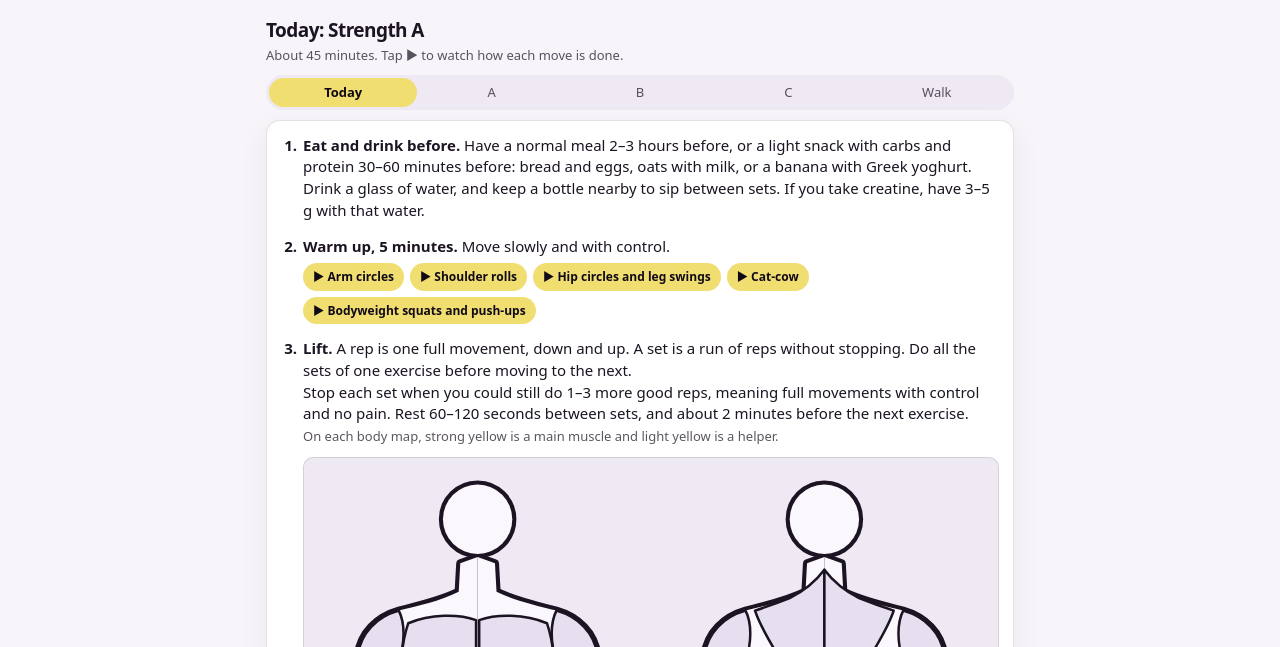
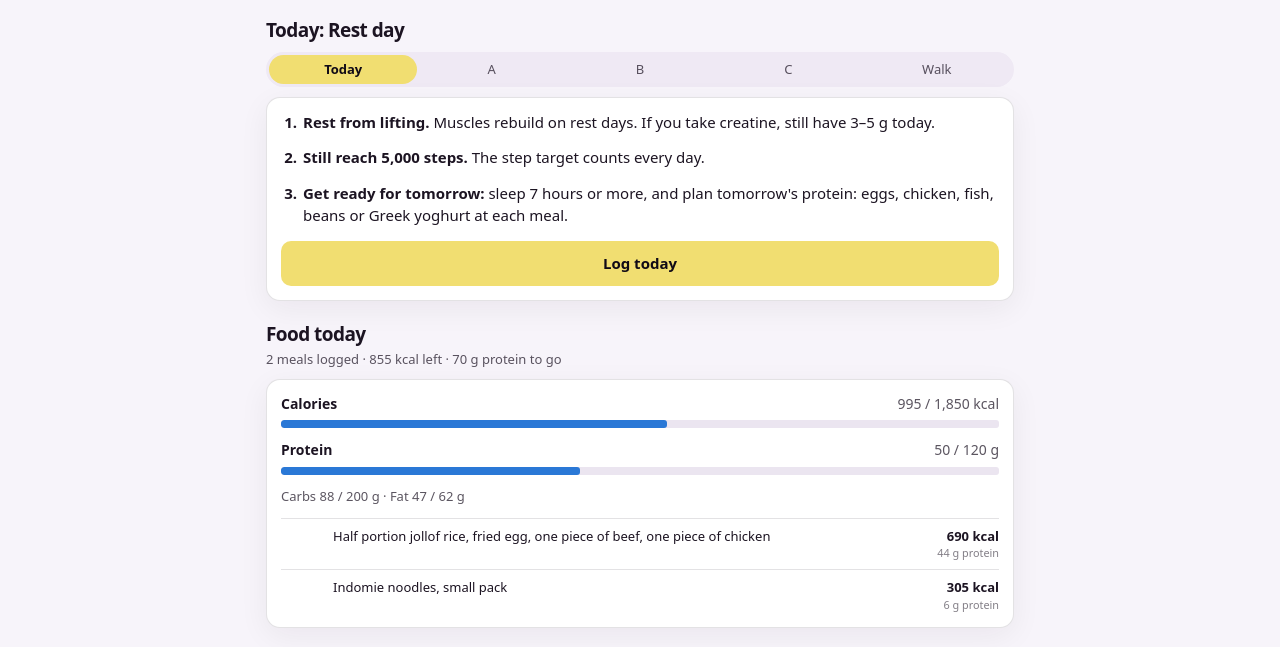
Before and after one commit to realjaymes/fitness-tracker, a plain HTML site: page index.html in a window 1280 px wide. Shown: the part 76-723 px from the top of the page. Drawn offline with nearby package versions, Linux system fonts and the light colour scheme; a web font is replaced by a local one.

Commit message:
Rest days from 27 November until James ends them; log 2026-11-27 meals
config.block.rest marks a rest period. While it runs, every day's plan is a
rest day and the app does not flag a missed workout.

Co-Authored-By: Claude Opus 5.5 <noreply@anthropic.com>

```diff
--- a/assets/app.js
+++ b/assets/app.js
@@ -797,9 +797,12 @@
     const last = log.sessions.filter(s => /^[ABC]$/.test(s.type) && s.date < date && s.date >= from).at(-1);
     return last ? { A: "B", B: "C", C: "A" }[last.type] : "A";
   }
+  // A rest period (config.block.rest: from, optional to) turns every day in it into a rest day until James ends it.
+  function inRest(date) { const r = cfg().block?.rest; return !!(r && r.from && date >= r.from && (!r.to || date <= r.to)); }
   function planFor(date) {
     const done = sessionsOn(date).find(s => /^[ABC]$/.test(s.type));
     if (done) return { kind: done.type, done: true };
+    if (inRest(date)) return { kind: "rest" };
     const li = leadIn()[date];
     if (li) return li === "walk" ? { kind: "walk", done: sessionsOn(date).some(s => LIGHT.has(s.type)) } : { kind: nextStrength(date) };
     const wd = dayIdx(date);
@@ -809,6 +812,7 @@
   }
   function missedYesterday(date) {
     const y = addDays(date, -1);
+    if (inRest(y) || inRest(date)) return null;
     if (!STRENGTH_DAYS.includes(dayIdx(y)) || y < blockStart()) return null;
     return sessionsOn(y).some(isStrength) || sessionsOn(date).some(isStrength) ? null : nextStrength(date);
   }
--- a/data/log.json
+++ b/data/log.json
@@ -10,6 +10,10 @@
    "lead_in": {
     "2026-11-14": "A",
     "2026-11-15": "walk"
+   },
+   "rest": {
+    "from": "2026-11-27",
+    "note": "Rest days until James says otherwise"
    }
   },
   "targets": {
@@ -882,6 +886,29 @@
    "protein_g": 104,
    "carbs_g": 113,
    "fat_g": 60
+  },
+  {
+   "date": "2026-11-27",
+   "meals": [
+    {
+     "desc": "Half portion jollof rice, fried egg, one piece of beef, one piece of chicken",
+     "kcal": 690,
+     "protein_g": 44,
+     "carbs_g": 46,
+     "fat_g": 35
+    },
+    {
+     "desc": "Indomie noodles, small pack",
+     "kcal": 305,
+     "protein_g": 6,
+     "carbs_g": 42,
+     "fat_g": 12
+    }
+   ],
+   "kcal": 995,
+   "protein_g": 50,
+   "carbs_g": 88,
+   "fat_g": 47
   }
  ],
  "sessions": [
--- a/index.html
+++ b/index.html
@@ -275,6 +275,6 @@
 </nav>
 
 <script src="https://cdnjs.cloudflare.com/ajax/libs/Chart.js/4.4.1/chart.umd.min.js"></script>
-<script src="assets/app.js?v=33"></script>
+<script src="assets/app.js?v=35"></script>
 </body>
 </html>
```
